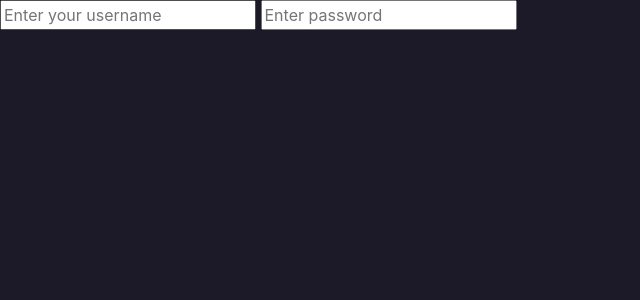
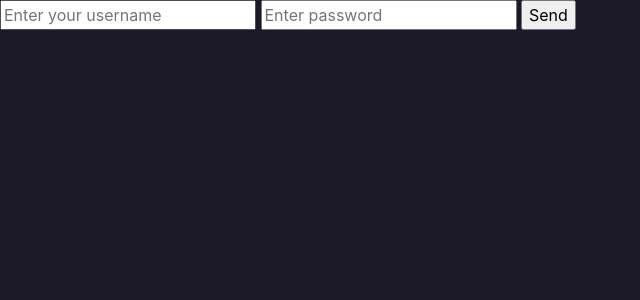
Before and after one commit to pavel7508/todolist, a Flask app: page /login in a window 1280 px wide. Shown: the top 300 px of the page, without its empty margins (0-640 px from the left). Run offline with Flask 2, Linux system fonts and the light colour scheme; some libraries are stand-ins or nearby versions.

Commit message:
create .gitignore

```diff
--- a/templates/login.html
+++ b/templates/login.html
@@ -13,6 +13,7 @@
         <div class="login-form">
             <input type="text" name="username" id="" placeholder="Enter your username">
             <input type="password" name="password" id="" placeholder="Enter password">
+            <input type="submit" value="Send" name="login-submit">
         </div>
     </form>
 </body>
```
Also changed, not shown: requirements.txt (added, +7 -0 lines), 1 other file.
